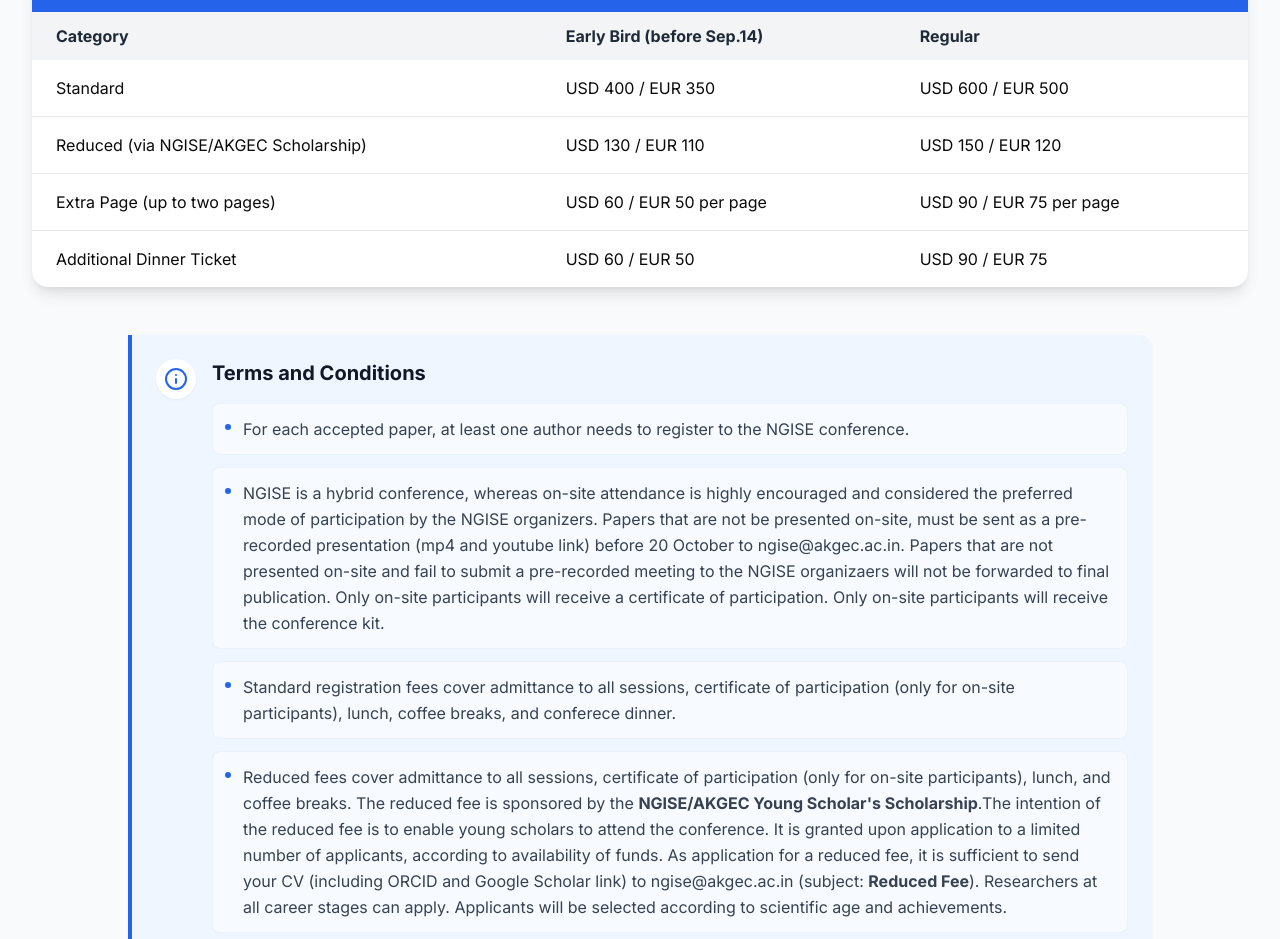
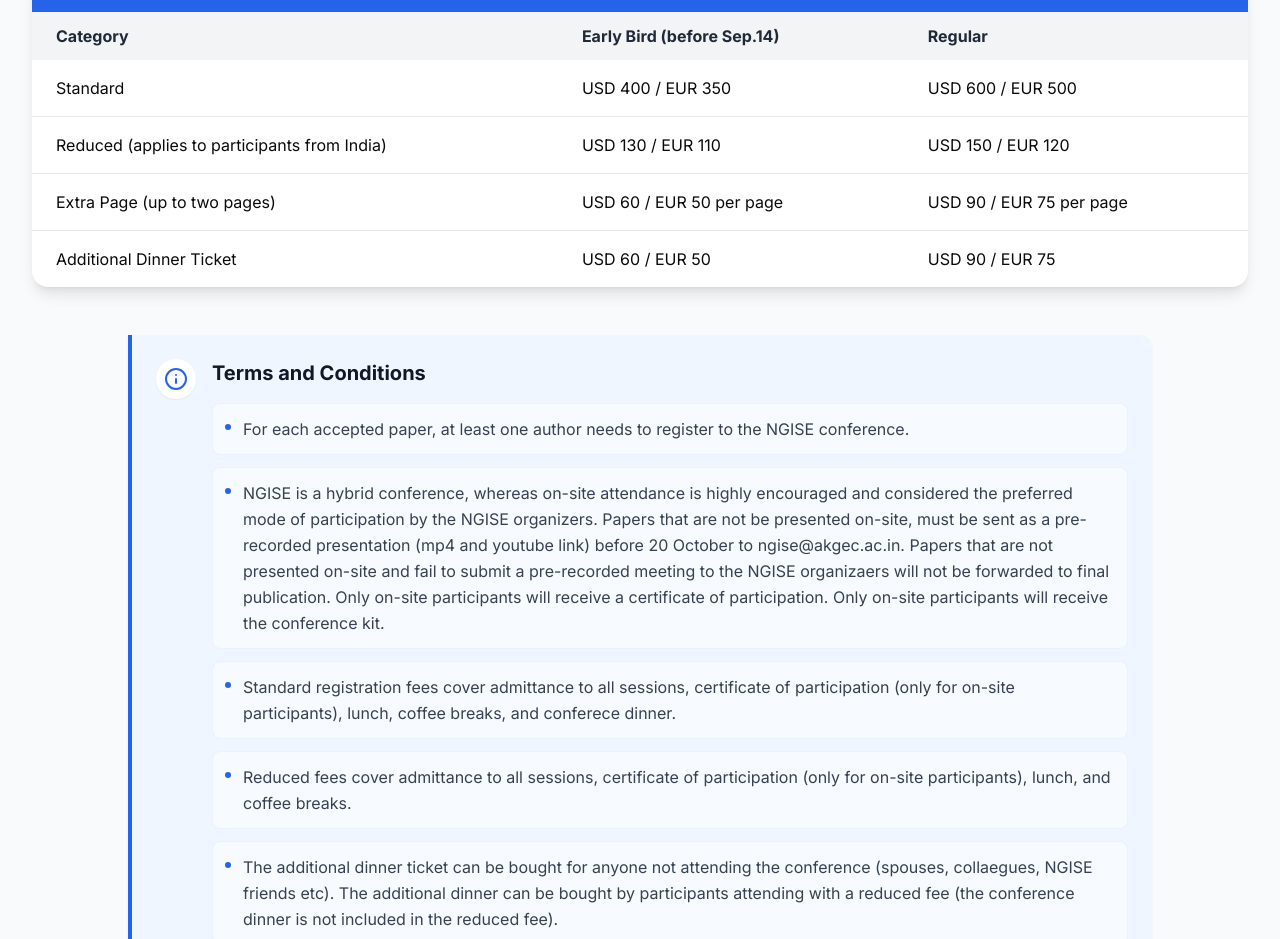
Before and after one commit to Pranay623/NGISE-2026, a React (Vite) app: page /registrations in a window 1280 px wide. Shown: the part 473-1412 px from the top of the page. Built offline with nearby package versions, Linux system fonts and the light colour scheme.

Commit message:
Update Registration.tsx

```diff
--- a/src/components/Registration.tsx
+++ b/src/components/Registration.tsx
@@ -83,7 +83,7 @@
                     <td className="py-4 px-6">USD 600 / EUR 500</td>
                   </tr>
                   <tr>
-                    <td className="py-4 px-6">Reduced (via NGISE/AKGEC Scholarship)</td>
+                    <td className="py-4 px-6">Reduced (applies to participants from India)</td>
                     <td className="py-4 px-6">USD 130 / EUR 110</td>
                     <td className="py-4 px-6">USD 150 / EUR 120</td>
                   </tr>
@@ -127,7 +127,7 @@
                       "Standard registration fees cover admittance to all sessions, certificate of participation (only for on-site participants), lunch, coffee breaks, and conferece dinner.",
                       (
                         <>
-                          Reduced fees cover admittance to all sessions, certificate of participation (only for on-site participants), lunch, and coffee breaks. The reduced fee is sponsored by the <strong>NGISE/AKGEC Young Scholar's Scholarship</strong>.The intention of the reduced fee is to enable young scholars to attend the conference. It is granted upon application to a limited number of applicants, according to availability of funds. As application for a reduced fee, it is sufficient to send your CV (including ORCID and Google Scholar link) to ngise@akgec.ac.in (subject: <strong>Reduced Fee</strong>). Researchers at all career stages can apply. Applicants will be selected according to scientific age and achievements.
+                          Reduced fees cover admittance to all sessions, certificate of participation (only for on-site participants), lunch, and coffee breaks.
                         </>
                       ),
                       "The additional dinner ticket can be bought for anyone not attending the conference (spouses, collaegues, NGISE friends etc). The additional dinner can be bought by participants attending with a reduced fee (the conference dinner is not included in the reduced fee).",
```
